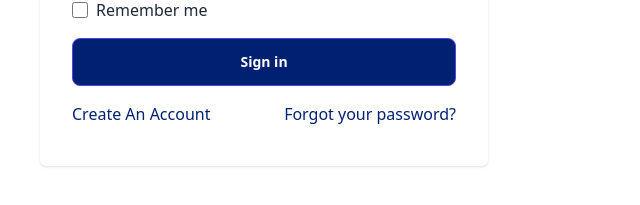
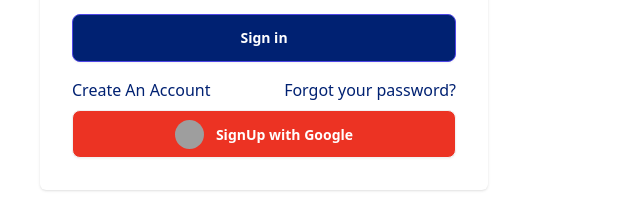
Before and after one commit to tanbirhaque/Rentify-Admin, a React (Vite) app: page /login in a window 1280 px wide. Shown: the part 592-797 px from the top of the page, without its empty margins (376-1016 px from the left). Built offline with nearby package versions, Linux system fonts and the light colour scheme; no server answers; grey boxes are pictures that could not be loaded.

Commit message:
google authentication added by fahima

```diff
--- a/src/Authentication/Login/Login.jsx
+++ b/src/Authentication/Login/Login.jsx
@@ -3,6 +3,7 @@
 import { Link } from "react-router-dom";
 import { AuthContext } from "../../Provider/AuthProvider";
 import Swal from "sweetalert2";
+import SocialLogin from "../Social/SocialLogin";
 
 const Login = () => {
   const { loginUser } = useContext(AuthContext);
@@ -112,6 +113,7 @@
                   </div>
                 </div>
               </div>
+              <SocialLogin/>
             </form>
           </div>
         </div>
--- a/src/Authentication/Register/Register.jsx
+++ b/src/Authentication/Register/Register.jsx
@@ -3,13 +3,14 @@
 import { AuthContext } from "../../Provider/AuthProvider";
 import toast from "react-hot-toast";
 import Swal from "sweetalert2";
+import SocialLogin from "../Social/SocialLogin";
 
 const Register = () => {
   const { userRegister, userProfile } = useContext(AuthContext);
   // registration function
   const handleRegister = (e) => {
     e.preventDefault();
-    const form=e.target
+    const form = e.target;
     const name = form.name.value;
     const image = form.image.value;
     const email = form.email.value;
@@ -53,7 +54,7 @@
   };
   return (
     <div className="max-w-2xl mx-auto">
-      <div className="flex flex-col items-center justify-center g-0 h-screen px-4">
+      <div className="flex flex-col items-center justify-center h-screen px-4">
         {/* card */}
         <div className="justify-center items-center w-full bg-white rounded-md shadow lg:flex md:mt-0 max-w-md xl:p-0">
           {/* card body */}
@@ -148,6 +149,7 @@
                   </div>
                 </div>
               </div>
+              <SocialLogin />
             </form>
           </div>
         </div>
--- a/src/Authentication/Reset/Reset.jsx
+++ b/src/Authentication/Reset/Reset.jsx
@@ -2,7 +2,6 @@
 import { Link } from "react-router-dom";
 import { AuthContext } from "../../Provider/AuthProvider";
 import Swal from "sweetalert2";
-import toast from "react-hot-toast";
 
 const Reset = () => {
   const { resetPass } = useContext(AuthContext);
@@ -89,5 +88,4 @@
     </div>
   );
 };
-
 export default Reset;
--- /dev/null
+++ b/src/Authentication/Social/SocialLogin.jsx
@@ -0,0 +1,39 @@
+import { useContext } from "react";
+import Swal from "sweetalert2";
+import { AuthContext } from "../../Provider/AuthProvider";
+const SocialLogin = () => {
+  const { googleLogin } = useContext(AuthContext);
+  const handleLogin = (data) => {
+    data()
+      .then((response) => {
+        console.log(response.user);
+        Swal.fire({
+          title: "User logged in with Google successfully!!!",
+          timer: 2000,
+          color: "#002172",
+          showConfirmButton: false,
+          icon: "success",
+        });
+      })
+      .catch(() => {});
+  };
+  return (
+    <>
+      {/* google button */}
+      <button
+        onClick={() => handleLogin(googleLogin)}
+        className="btn bg-[#ec3323] text-white w-full hover:bg-[#002172]"
+      >
+        <div className="flex gap-3">
+          <img
+            className=" w-[29px] h-[29px] rounded-full"
+            src="https://i.ibb.co/dMy26rb/g.png"
+          />
+          <p className="text-center mt-2">SignUp with Google</p>
+        </div>
+      </button>
+    </>
+  );
+};
+
+export default SocialLogin;
--- a/src/Provider/AuthProvider.jsx
+++ b/src/Provider/AuthProvider.jsx
@@ -11,7 +11,6 @@
 import PropTypes from "prop-types";
 import { auth } from "../firebase/firebase.config";
 
-// Don't remove get auth from here. Merge your code according to this
 export const AuthContext = createContext(null);
 const googleProvider = new GoogleAuthProvider(auth);
 
--- a/src/firebase/firebase.config.js
+++ b/src/firebase/firebase.config.js
@@ -16,4 +16,5 @@
 
 // Initialize Firebase
 const app = initializeApp(firebaseConfig);
+// Don't remove get auth from here.
 export const auth = getAuth(app);
```
